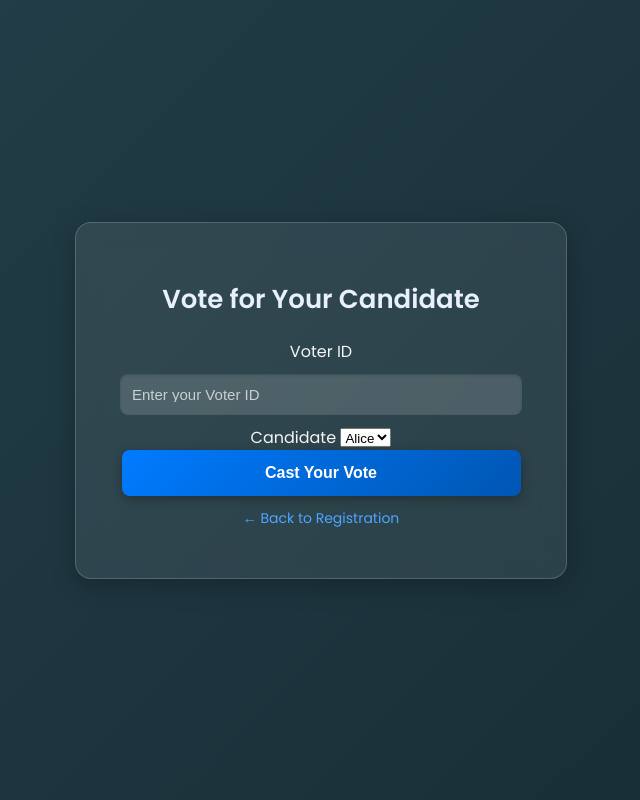
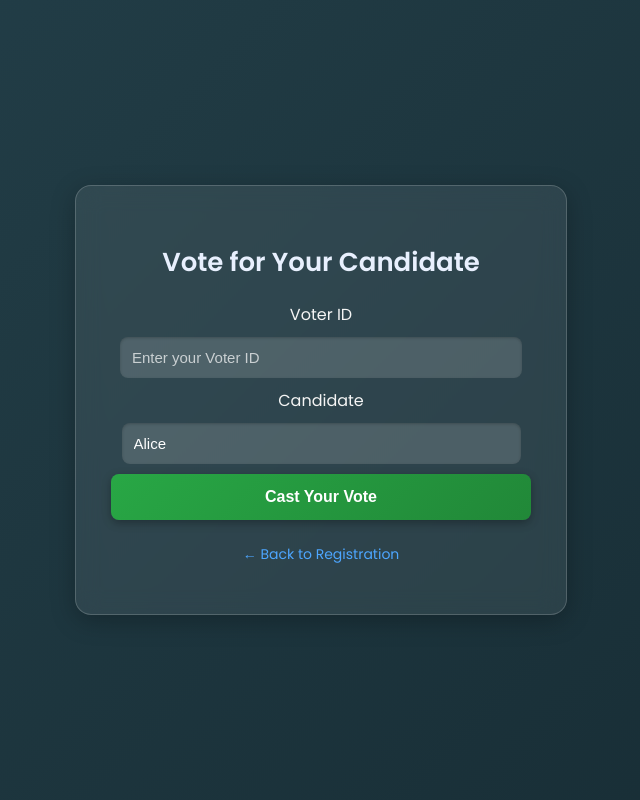
Before and after one commit to keerthi1722/voting, a Flask app: page /vote in a window 1280 px wide. Shown: the whole page, without its empty margins (319-959 px from the left). Run offline with Flask 3, Linux system fonts and the light colour scheme; data comes from the database, SQL or seed files in the repository.

Commit message:
Update styles.css

```diff
--- a/HAC-2 VMS/static/styles.css
+++ b/HAC-2 VMS/static/styles.css
@@ -138,6 +138,73 @@ a:hover {
     margin-bottom: 20px;
     color: #e0e0e0;
 }
+/* Dropdown (Select) Styling */
+select {
+    width: 95%;
+    padding: 12px;
+    margin: 10px 0;
+    border-radius: 8px;
+    border: none;
+    outline: none;
+    font-size: 15px;
+    background: rgba(255, 255, 255, 0.15);
+    color: white;
+    transition: all 0.3s ease-in-out;
+    appearance: none; /* Removes default arrow */
+    cursor: pointer;
+    box-shadow: inset 0 1px 3px rgba(0, 0, 0, 0.2);
+}
+
+/* Dropdown Focus */
+select:focus {
+    background: rgba(255, 255, 255, 0.25);
+    box-shadow: 0 0 10px rgba(0, 150, 255, 0.5);
+    transform: scale(1.01);
+}
+
+/* Dropdown Options */
+select option {
+    background: #2c3e50;
+    color: #f1f1f1;
+    font-size: 15px;
+    padding: 10px;
+}
+
+/* Vote Button */
+.vote-button {
+    background: linear-gradient(135deg, #28a745, #218838);
+    color: white;
+    padding: 14px;
+    width: 100%;
+    border: none;
+    border-radius: 8px;
+    font-size: 16px;
+    font-weight: 600;
+    cursor: pointer;
+    transition: all 0.3s ease-in-out;
+    box-shadow: 0 3px 10px rgba(0, 0, 0, 0.3);
+}
+
+.vote-button:hover {
+    background: linear-gradient(135deg, #218838, #1c7430);
+    transform: scale(1.03);
+}
+
+/* Back Link */
+.back-link {
+    display: inline-block;
+    margin-top: 12px;
+    color: #4da6ff;
+    font-weight: 500;
+    text-decoration: none;
+    transition: color 0.3s ease-in-out;
+}
+
+.back-link:hover {
+    color: #82caff;
+    text-decoration: underline;
+}
+
 
 /* Animations */
 @keyframes fadeInScale {
```
